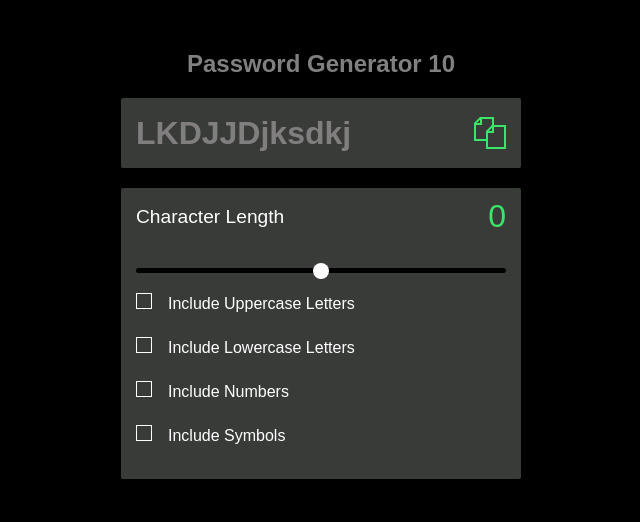
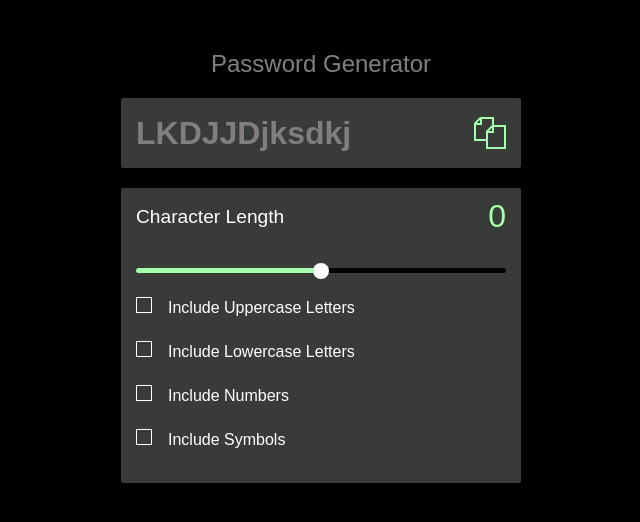
Before and after one commit to Volkus80/PassCreator, a React (Create React App) app: page / in a window 1280 px wide. Shown: the top 522 px of the page, without its empty margins (319-959 px from the left). Built offline with nearby package versions, Linux system fonts and the light colour scheme.

Commit message:
range edited

```diff
--- a/src/App.jsx
+++ b/src/App.jsx
@@ -1,7 +1,6 @@
 import { Container } from "./UI/Container";
 import { Part } from "./UI/Part";
-import { Header } from "./UI/Header";
-import { CopyButton } from "./components/CopyButton";
+import Header from "./UI/Header";
 import PassBlock from "./components/PassBlock";
 import CharValue from "./components/CharValue";
 import Checkbox from "./components/Checkbox";
@@ -10,7 +9,7 @@ import Range from "./components/Range";
 export default function App() {
     return (
         <Container>
-            <Header>Password Generator 10</Header>
+            <Header />
             <Part>
                 <PassBlock />
             </Part>
--- a/src/UI/Header.jsx
+++ b/src/UI/Header.jsx
@@ -1,8 +1,21 @@
 import styled from 'styled-components';
+import Text from './Text';
 
-export const Header = styled.p`
-    color: grey;
-    font-weight: 600;
-    font-size: 1.5rem;
-    margin-bottom: 20px;
+const Container = styled.div`
+    display: flex;
+    flex-direction: column;
+    align-items: center;
 `;
+
+export default function Header() {
+    return (
+        <Container>
+            <Text
+                color='grey'
+                fw='400'
+                fz='1.5rem'
+                mb='20px'
+            >Password Generator</Text>
+        </Container>
+    )
+}
--- /dev/null
+++ b/src/UI/Text.jsx
@@ -0,0 +1,24 @@
+import styled from 'styled-components';
+
+const StyledText = styled.p`
+    color: ${props => props.color || 'white'};
+    font-size: ${props => props.fz || '1rem'};
+    font-weight: ${props => props.fw || '300'};
+    margin-bottom: ${props => props.mb || '0'};
+`;
+
+export default function Text(props) {
+    const { color, fz, fw, mb, children } = props;
+    return (
+        <>
+            <StyledText
+                color={color}
+                fz={fz}
+                fw={fw}
+                mb={mb}
+            >
+                {children}
+            </StyledText>
+        </>
+    )
+}
--- a/src/components/CharValue.jsx
+++ b/src/components/CharValue.jsx
@@ -1,27 +1,26 @@
 import styled from 'styled-components';
 
 import { Container } from './PassBlock';
+import Text from '../UI/Text';
 
 const NewContainer = styled(Container)`
     margin-bottom: 1.5rem;
 `;
 
-const Title = styled.p`
-    color: white;
-    font-size: 1.2rem;
-    font-weight: 400;
-`;
-
-const Value = styled.p`
-    color: #39e667;
-    font-size: 2rem;
-`;
-
 export default function CharValue() {
     return (
         <NewContainer>
-            <Title>Character Length</Title>
-            <Value>0</Value>
+            <Text
+                color='white'
+                fz='1.2rem'
+                fw='400'
+            >
+                Character Length
+            </Text>
+            <Text
+                color='#A5FFAD'
+                fz='2rem'
+            >0</Text>
         </NewContainer>
     )
 }
--- a/src/components/Checkbox.jsx
+++ b/src/components/Checkbox.jsx
@@ -1,12 +1,6 @@
 import { useState } from "react";
 import styled from "styled-components";
 import checkmark from '../icons/checkmark.svg';
-
-// const Input = styled.input.attrs({
-//     type: checkbox,
-// })`
-//     display: none;
-// `;
 
 const Label = styled.label`
     color: white;
@@ -15,11 +9,12 @@ const Label = styled.label`
     & input {
         display: none;
         &:checked ~ span {
-            background-color: #39e667;
+            background-color: #A5FFAD;
             background-image: url(${checkmark});
             background-position: center;
             background-repeat: no-repeat;
             background-size: contain;
+            border: solid 1px #A5FFAD;
         }
     }
     & span {
@@ -30,7 +25,7 @@ const Label = styled.label`
         height: 1rem;
         border: solid 1px white;
         &:hover {
-            border-color: #39e667;
+            border-color: #A5FFAD;
         }
 
     }
--- a/src/components/PassBlock.jsx
+++ b/src/components/PassBlock.jsx
@@ -1,6 +1,7 @@
 import styled from 'styled-components';
 
 import { CopyButton } from './CopyButton';
+import Text from '../UI/Text';
 
 export const Container = styled.div`
     display: flex;
@@ -9,18 +10,15 @@ export const Container = styled.div`
     width: 100%;
 `;
 
-const Pass = styled.p`
-    color:${props => props.color};
-    font-size: 2rem;
-    font-weight: 600;
-    color: #807e7e;
-`;
-
 
 export default function PassBlock() {
     return (
         <Container>
-            <Pass>LKDJJDjksdkj</Pass>
+            <Text
+                color='#807e7e'
+                fz='2rem'
+                fw='600'
+            >LKDJJDjksdkj</Text>
             <CopyButton />
         </Container>
     )
--- a/src/components/Range.jsx
+++ b/src/components/Range.jsx
@@ -1,8 +1,10 @@
-
 import styled from 'styled-components';
+import { useState } from 'react';
 
 const Container = styled.div`
     width: 100%;
+    position: relative;
+    margin-bottom: 20px;
 `;
 
 const StyledRange = styled.input`
@@ -11,20 +13,9 @@ const StyledRange = styled.input`
     background: #000;
     height: 5px;
     border-radius: 50px;
-    margin-bottom: 20px;
-    &::-moz-range-thumb {
-        /* appearance: none; */
-        width:1rem;
-        height: 1rem;
-        background-color: white;
-        border-radius: 50%;
-        cursor: pointer;
-        &:hover {
-            background-color: black;
-            border: 2px solid 39e667;
-        }
-    }
-    &::-webkit-slider-thumb {
+    /* align-self: center; */
+    /* position: relative; */
+    /* &::-moz-range-thumb {
         appearance: none;
         width:1rem;
         height: 1rem;
@@ -35,14 +26,51 @@ const StyledRange = styled.input`
             background-color: black;
             border: 2px solid 39e667;
         }
+    } */
+    &::-webkit-slider-thumb {
+        -webkit-appearance: none;
+        width:1rem;
+        height: 1rem;
+        cursor: pointer;
+        background-color: #fff;
+        border-radius: 50%;
+        z-index: 5;
+        :hover {
+            background-color: #000;
+            border: solid 2px #A5FFAD;
+        }
     }
 
 `;
 
+const Progress = styled.div`
+    width: ${props => {
+    const width = props.value * 100 / 20;
+    const more = 16 * width / 100 - .5;
+    return `calc(${width}% - ${more}px)`;
+    }};
+    background: #A5FFAD;
+    height: 5px;
+    border-top-left-radius: 2.5px;
+    border-bottom-left-radius: 2.5px;
+    position: absolute;
+    top: 50%;
+`;
+
 export default function Range() {
+    const [rangeValue, setRangeValue] = useState(10);
+    const handlValue = (e) => setRangeValue(e.target.value);
     return (
         <Container>
-            <StyledRange type='range' min='0' max='20' value='10' />
+            <StyledRange
+                type='range'
+                min='0'
+                max='20'
+                step='1'
+                value={rangeValue}
+                onChange = {handlValue}
+            />
+            <Progress value={rangeValue} />
         </Container>
     )
 }
```
Also changed, not shown: src/icons/copy.svg.
